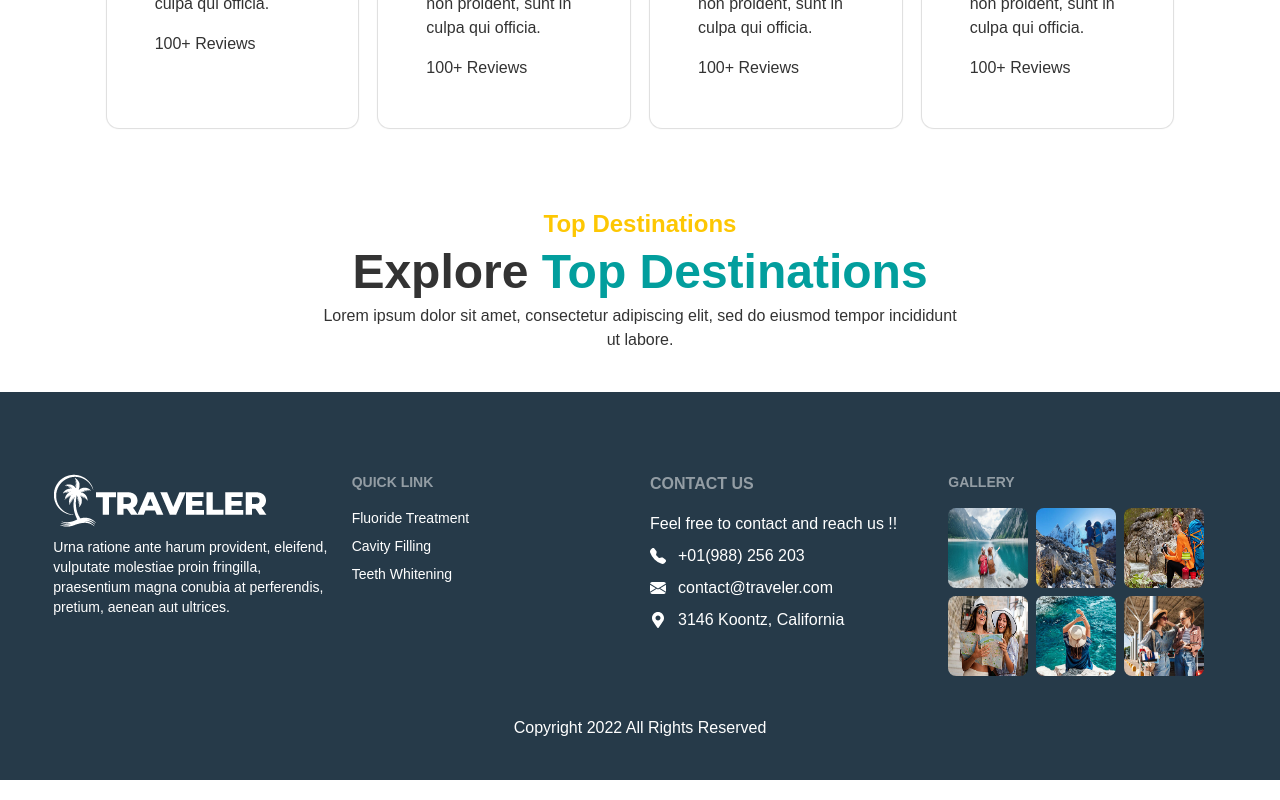
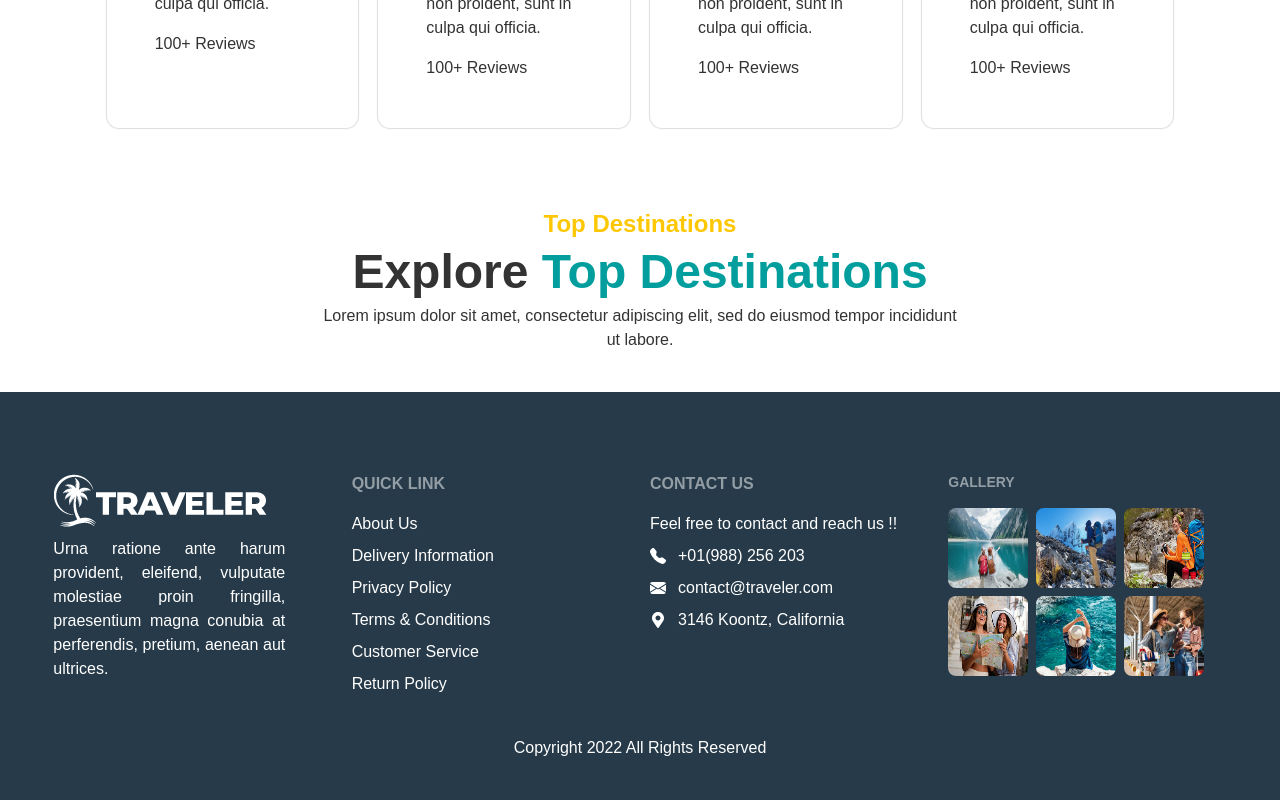
Before and after one commit to ismailjosim/traveler-client, a React (Create React App) app: page / in a window 1280 px wide. Shown: the part 1316-2116 px from the top of the page. Built offline with nearby package versions, Linux system fonts and the light colour scheme; no server answers.

Commit message:
add footer section

```diff
--- a/src/layouts/Footer.jsx
+++ b/src/layouts/Footer.jsx
@@ -20,15 +20,18 @@ const Footer = () => {
             <div className='footer pt-20 w-11/12 mx-auto grid lg:grid-cols-4 md:grid-cols-2 grid-cols-1 gap-5'>
                 <div>
                     <img src={logo} alt="" />
-                    <p>
+                    <p className='text-base text-justify lg:w-5/6'>
                         Urna ratione ante harum provident, eleifend, vulputate molestiae proin fringilla, praesentium magna conubia at perferendis, pretium, aenean aut ultrices.
                     </p>
                 </div>
-                <div>
+                <div className='text-base'>
                     <span className="footer-title">Quick Link</span>
-                    <button className="link link-hover">Fluoride Treatment</button>
-                    <button className="link link-hover">Cavity Filling</button>
-                    <button className="link link-hover">Teeth Whitening</button>
+                    <button className="link link-hover">About Us</button>
+                    <button className="link link-hover">Delivery Information</button>
+                    <button className="link link-hover">Privacy Policy</button>
+                    <button className="link link-hover">Terms & Conditions</button>
+                    <button className="link link-hover">Customer Service</button>
+                    <button className="link link-hover">Return Policy</button>
                 </div>
                 <div className='text-base'>
                     <span className="footer-title">CONTACT US</span>
```
